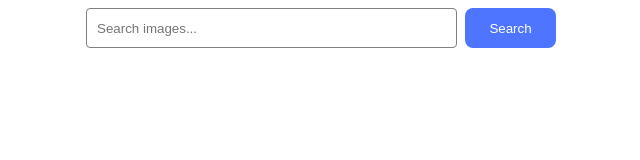
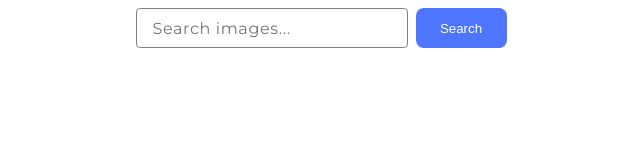
Before and after one commit to vanok00/goit-js-hw-12, a website built with Vite: page src/index.html in a window 1280 px wide. Shown: the whole page, without its empty margins (319-959 px from the left). Built offline with nearby package versions, Linux system fonts and the light colour scheme; what simplelightbox would draw is missing.

Commit message:
inputsize

```diff
--- a/src/css/styles.css
+++ b/src/css/styles.css
@@ -58,12 +58,19 @@ p {
   margin-bottom: 32px;
 }
 .input-text {
+  font-family: 'Montserrat', sans-serif;
   outline: none;
   border: 1px solid #808080;
   border-radius: 4px;
-  width: 371px;
+  width: 272px;
   height: 40px;
-  padding-left: 10px;
+  padding: 8px 16px;
+  font-weight: 400;
+  font-size: 16px;
+  line-height: 1.5;
+  letter-spacing: 0.04em;
+  color: #808080;
+  background-color: #fff;
 }
 .form-btn {
   border: none;
```
